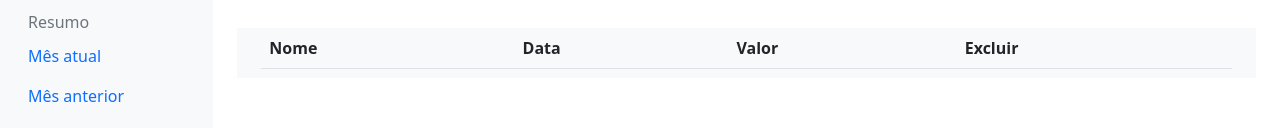
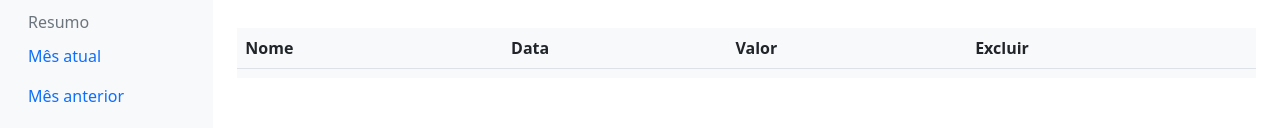
Before and after one commit to guilhermevesentini/projectoFinanceiro, a plain HTML site: page despesas/despesas.html in a window 1280 px wide. Shown: the part 283-411 px from the top of the page. Drawn offline with nearby package versions, Linux system fonts and the light colour scheme.

Commit message:
alteracoes despesa

```diff
--- a/despesas/despesas.html
+++ b/despesas/despesas.html
@@ -130,7 +130,7 @@
               <button class="btn btn-primary mb-1" data-bind="click: addDespesa">Adicionar</button>
               <!-- <button class="btn btn-success mb-1" data-bind="click: uploadDespesas">Upload</button> -->
             </div>
-            <div class="container bg-light mt-4" style="height: 50px;">
+            <div class="bg-light mt-4" style="height: 50px;">
               <table class="table table-stripped">
                 <thead>
                   <tr>
```
